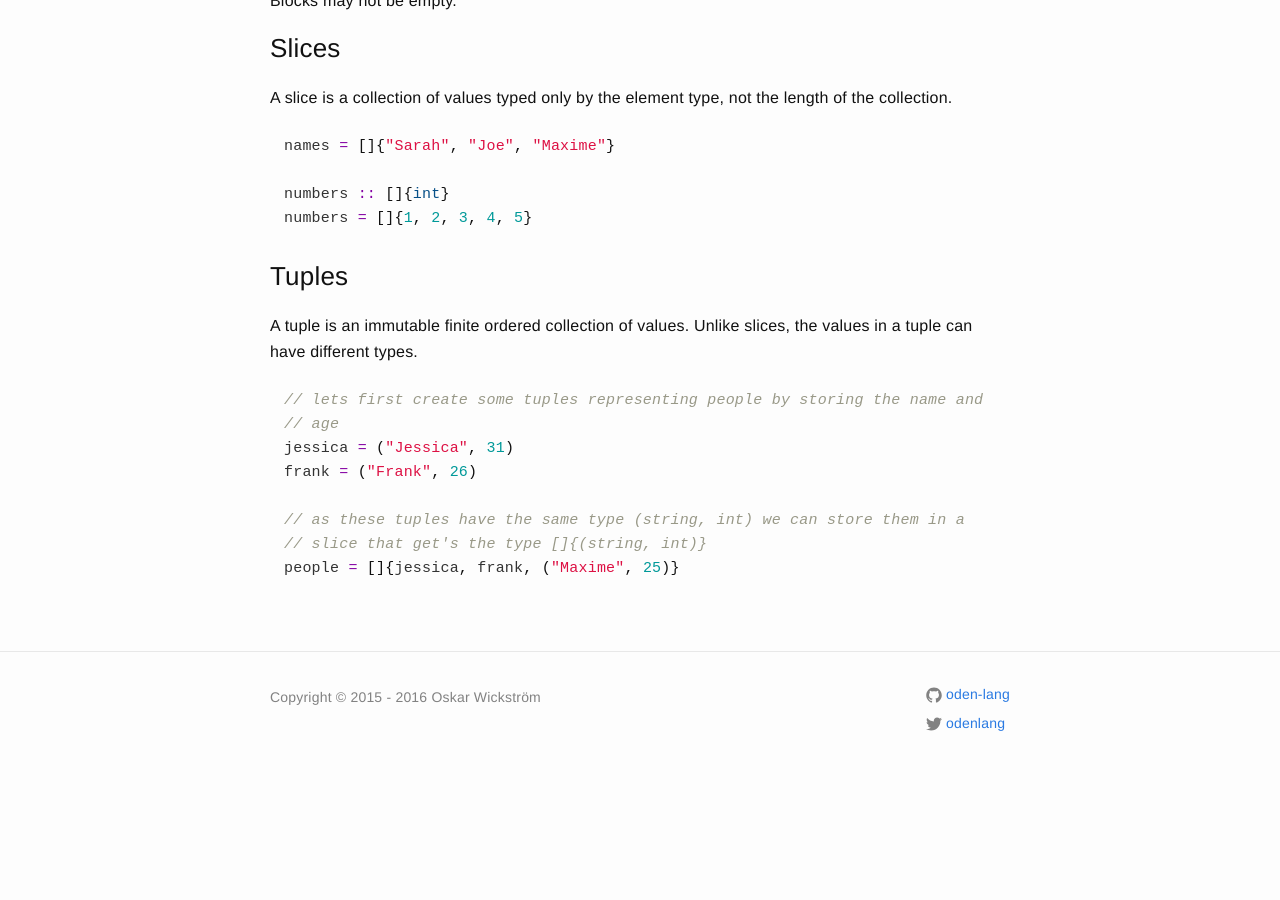
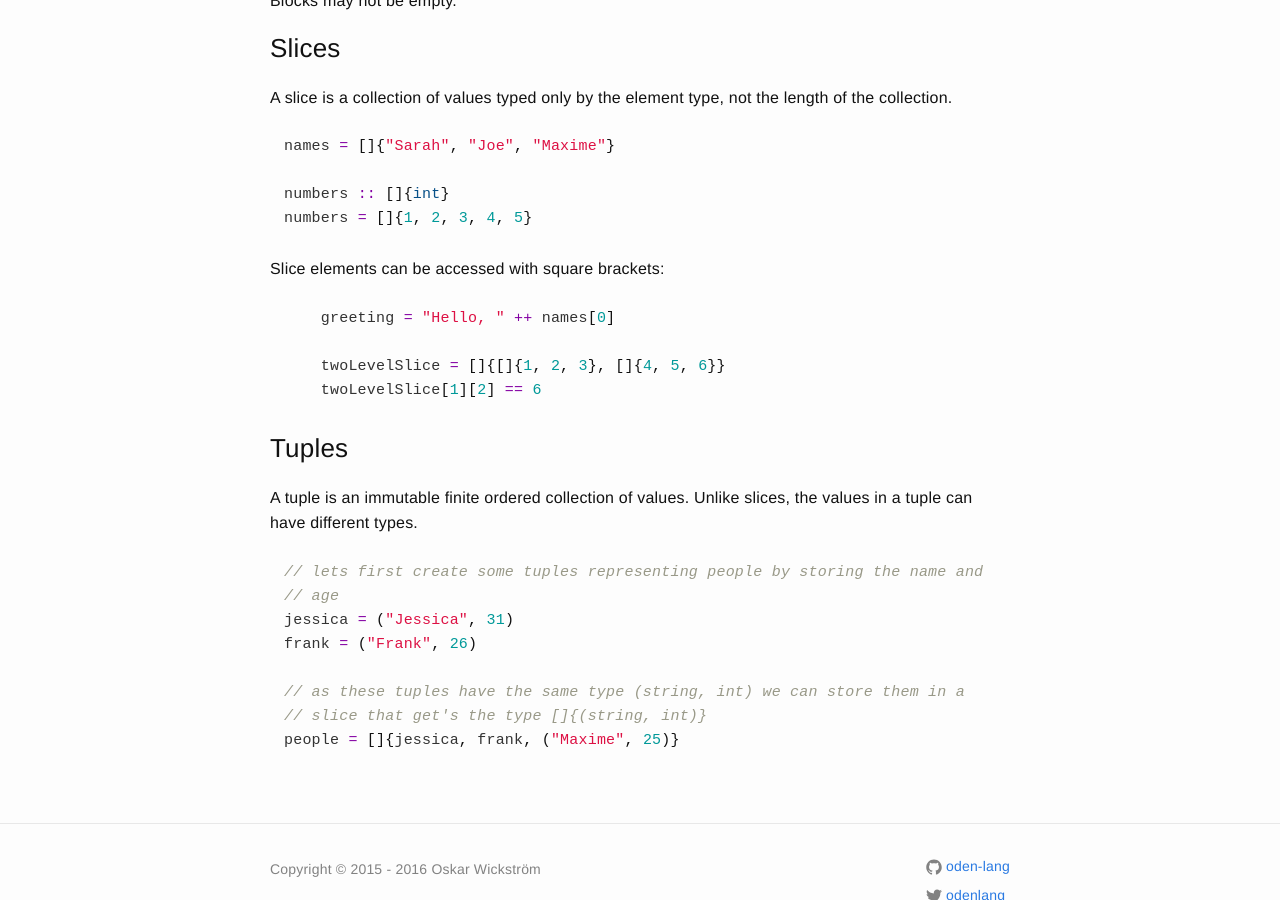
Before and after one commit to oden-lang/oden-lang.github.io, a Jekyll site: the page built from user-guide/language-reference/forms.md, in a window 1280 px wide and 900 px high, scrolled down 3624 px. Built offline with Jekyll 4.4.1, drawn with Linux system fonts in a browser that asks for light colours; before the commit the page ends 4394 px from its top, so only the background shows below that.

Commit message:
Added info about slice subscripts

```diff
--- a/user-guide/language-reference/forms.md
+++ b/user-guide/language-reference/forms.md
@@ -195,6 +195,16 @@ numbers :: []{int}
 numbers = []{1, 2, 3, 4, 5}
 {% endhighlight %}
 
+Slice elements can be accessed with square brackets:
+
+{% highlight go %}
+    greeting = "Hello, " ++ names[0]
+
+    twoLevelSlice = []{[]{1, 2, 3}, []{4, 5, 6}}
+    twoLevelSlice[1][2] == 6
+{% endhighlight %}
+
+
 ## Tuples
 
 A tuple is an immutable finite ordered collection of values. Unlike slices, the
```
